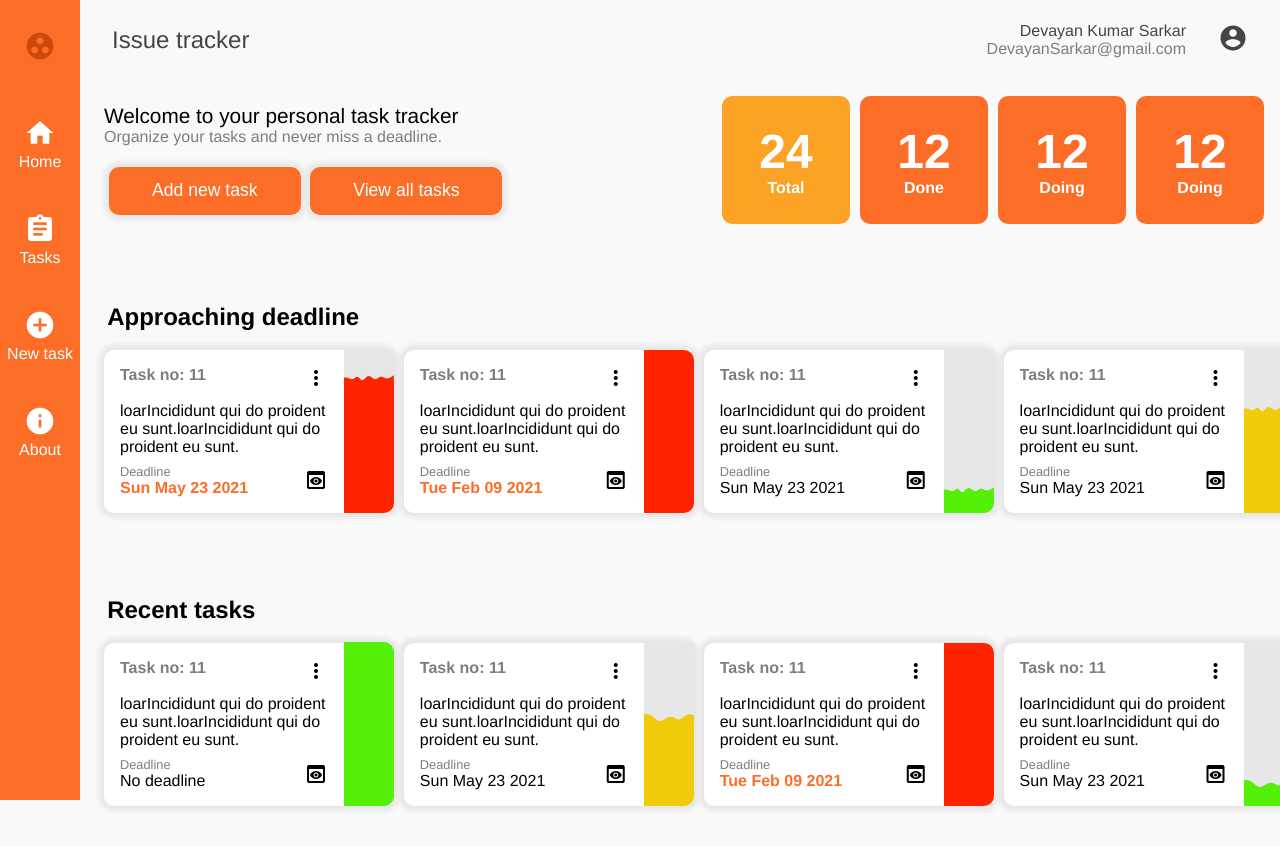
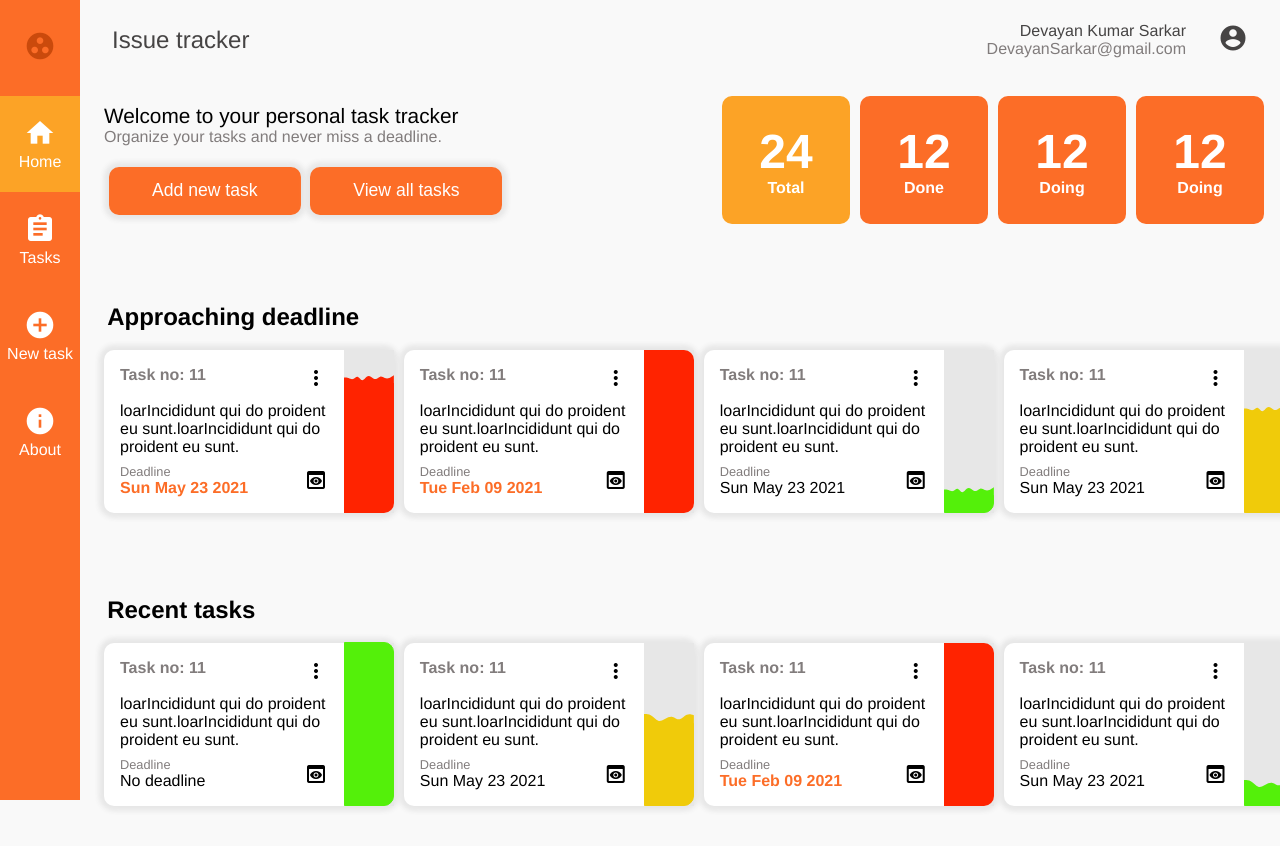
Before and after one commit to devayansarkar/issue-tracker, a Vue app in the folder frontend/: page /home in a window 1280 px wide. Built offline with nearby package versions, Linux system fonts and the light colour scheme.

Commit message:
Passing the current page

```diff
--- a/frontend/src/views/Home.vue
+++ b/frontend/src/views/Home.vue
@@ -1,7 +1,7 @@
 <!-- eslint-disable max-len -->
 <template>
   <div>
-    <Navbar />
+    <Navbar :page="'home'" />
     <div class="page-container">
       <Topbar />
       <div class="home">
```
